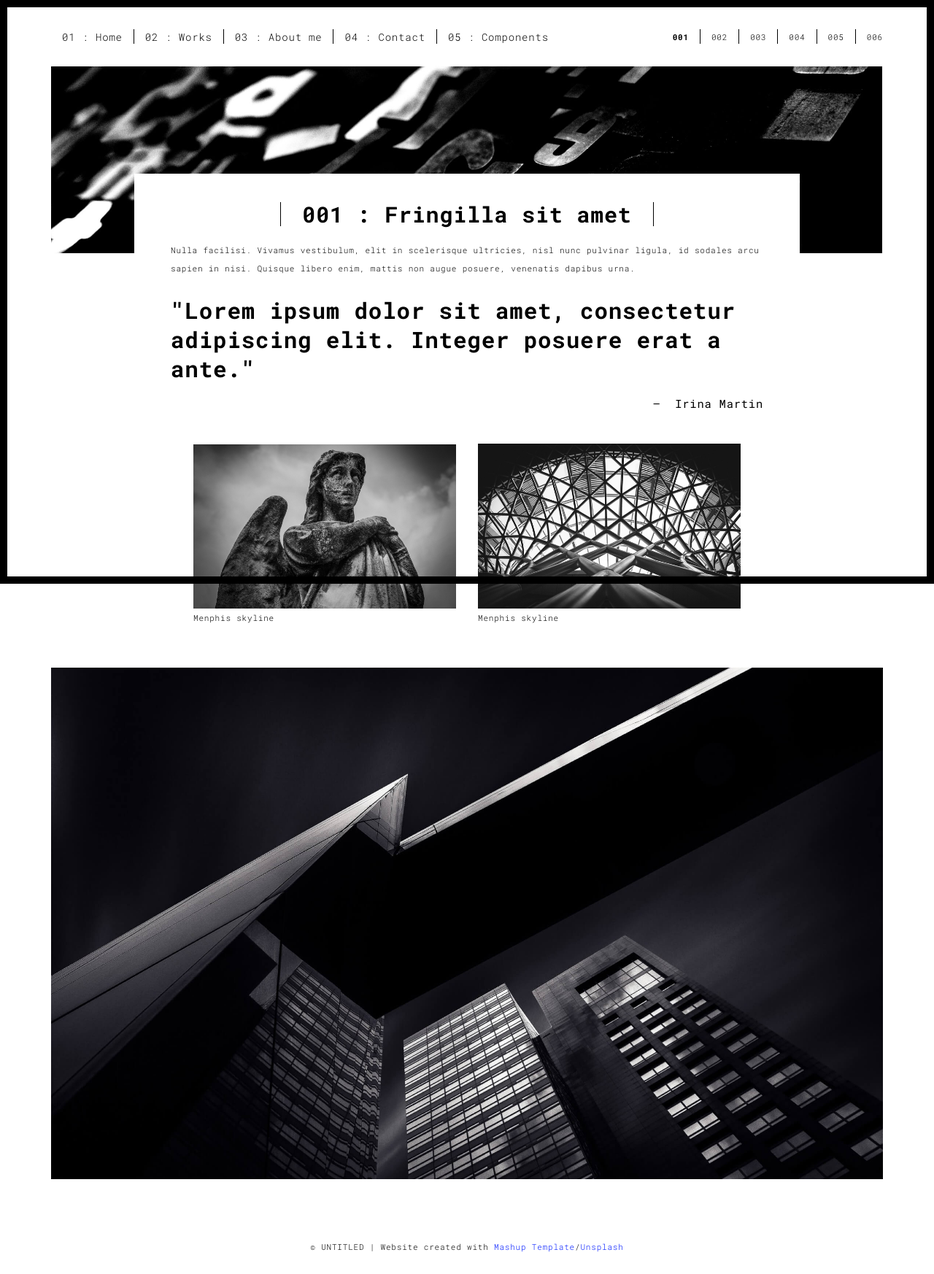
After one commit to dgeorge94/portfo, a Flask app: page /workjs.html in a window 1280 px wide. The commit adds this page. Shown: the whole page at 73% size. Run offline with Flask 2, Linux system fonts and the light colour scheme; some libraries are stand-ins or nearby versions.

Commit message:
update js works

```diff
--- /dev/null
+++ b/templates/workjs.html
@@ -0,0 +1,135 @@
+<!DOCTYPE html>
+<html lang="en">
+
+<head>
+  <meta charset="UTF-8">
+  <meta content="IE=edge" http-equiv="X-UA-Compatible">
+  <meta content="width=device-width,initial-scale=1" name="viewport">
+  <meta content="description" name="description">
+  <meta name="google" content="notranslate" />
+  <meta content="Mashup templates have been developped by Orson.io team" name="author">
+
+  <!-- Disable tap highlight on IE -->
+  <meta name="msapplication-tap-highlight" content="no">
+
+  <link rel="apple-touch-icon" sizes="180x180" href="./static/assets/apple-icon-180x180.png">
+  <link href="./static/assets/favicon.ico" rel="icon">
+
+  <title>JavaScript</title>
+
+<link href="./static/main.3f6952e4.css" rel="stylesheet"></head>
+
+<body class="">
+<div id="site-border-left"></div>
+<div id="site-border-right"></div>
+<div id="site-border-top"></div>
+<div id="site-border-bottom"></div>
+<!-- Add your content of header -->
+<header>
+  <nav class="navbar  navbar-fixed-top navbar-default">
+    <div class="container">
+        <button type="button" class="navbar-toggle collapsed" data-toggle="collapse" data-target="#navbar-collapse" aria-expanded="false">
+          <span class="sr-only">Toggle navigation</span>
+          <span class="icon-bar"></span>
+          <span class="icon-bar"></span>
+          <span class="icon-bar"></span>
+        </button>
+
+      <div class="collapse navbar-collapse" id="navbar-collapse">
+        <ul class="nav navbar-nav ">
+          <li><a href="./index.html" title="">01 : Home</a></li>
+          <li><a href="./works.html" title="">02 : Works</a></li>
+          <li><a href="./about.html" title="">03 : About me</a></li>
+          <li><a href="./contact.html" title="">04 : Contact</a></li>
+          <li><a href="./components.html" title="">05 : Components</a></li>
+        </ul>
+
+
+          <ul class="nav navbar-nav navbar-right navbar-small visible-md visible-lg">
+            <li><a href="./index.html" title="" class="active">001</a></li>
+            <li><a href="./work2.html" title="">002</a></li>
+            <li><a href="./index.html" title="">003</a></li>
+            <li><a href="./index.html" title="">004</a></li>
+            <li><a href="./index.html" title="">005</a></li>
+            <li><a href="./index.html" title="">006</a></li>
+          </ul>
+
+
+      </div>
+    </div>
+  </nav>
+</header>
+<div class="section-container">
+  <div class="container">
+    <div class="row">
+      <div class="col-xs-12">
+        <img src="./static/assets/images/work001-01.jpg" class="img-responsive" alt="">
+        <div class="card-container">
+          <div class="text-center">
+            <h1 class="h2">001 : Fringilla sit amet</h1>
+          </div>
+          <p>Nulla facilisi. Vivamus vestibulum, elit in scelerisque ultricies, nisl nunc pulvinar ligula, id sodales arcu sapien in nisi. Quisque libero enim, mattis non augue posuere, venenatis dapibus urna.</p>
+
+          <blockquote>
+            <p>"Lorem ipsum dolor sit amet, consectetur adipiscing elit. Integer posuere erat a ante."</p>
+            <small class="pull-right">Irina Martin</small>
+          </blockquote>
+        </div>
+      </div>
+
+
+
+      <div class="col-md-8 col-md-offset-2 section-container-spacer">
+        <div class="row">
+          <div class="col-xs-12 col-md-6">
+            <img src="./static/assets/images/work001-02.jpg" class="img-responsive" alt="">
+            <p>Menphis skyline</p>
+          </div>
+          <div class="col-xs-12 col-md-6">
+            <img src="./static/assets/images/work001-03.jpg" class="img-responsive" alt="">
+            <p>Menphis skyline</p>
+          </div>
+        </div>
+      </div>
+
+      <div class="col-xs-12">
+        <img src="./static/assets/images/work001-04.jpg" class="img-responsive" alt="">
+      </div>
+
+    </div>
+  </div>
+</div>
+
+
+<footer class="footer-container text-center">
+  <div class="container">
+    <div class="row">
+      <div class="col-xs-12">
+        <p>© UNTITLED | Website created with <a href="http://www.mashup-template.com/" title="Create website with free html template">Mashup Template</a>/<a href="https://www.unsplash.com/" title="Beautiful Free Images">Unsplash</a></p>
+      </div>
+    </div>
+  </div>
+</footer>
+
+<script>
+  document.addEventListener("DOMContentLoaded", function (event) {
+     navActivePage();
+  });
+</script>
+
+<!-- Google Analytics: change UA-XXXXX-X to be your site's ID
+
+<script>
+  (function (i, s, o, g, r, a, m) {
+    i['GoogleAnalyticsObject'] = r; i[r] = i[r] || function () {
+      (i[r].q = i[r].q || []).push(arguments)
+    }, i[r].l = 1 * new Date(); a = s.createElement(o),
+      m = s.getElementsByTagName(o)[0]; a.async = 1; a.src = g; m.parentNode.insertBefore(a, m)
+  })(window, document, 'script', '//www.google-analytics.com/analytics.js', 'ga');
+  ga('create', 'UA-XXXXX-X', 'auto');
+  ga('send', 'pageview');
+</script>
+
+--> <script type="text/javascript" src="./static/main.70a66962.js"></script></body>
+
+</html>
--- a/templates/works.html
+++ b/templates/works.html
@@ -75,9 +75,9 @@
                       </a>
                       <div class="card-container card-container-lg">
                         <h4>001/006</h4>
-                        <h3>Fringilla sit amet</h3>
-                        <p>Nulla facilisi. Vivamus vestibulum, elit in scelerisque ultricies.</p>
-                        <a href="./work.html" title="" class="btn btn-default">Discover</a>
+                        <h3>JavaScript</h3>
+                        <p>A collection of small web applications built with JavaScript</p>
+                        <a href="./workjs.html" title="" class="btn btn-default">Discover</a>
                       </div>
                     </div>
                     <div class="col-sm-4">
```
